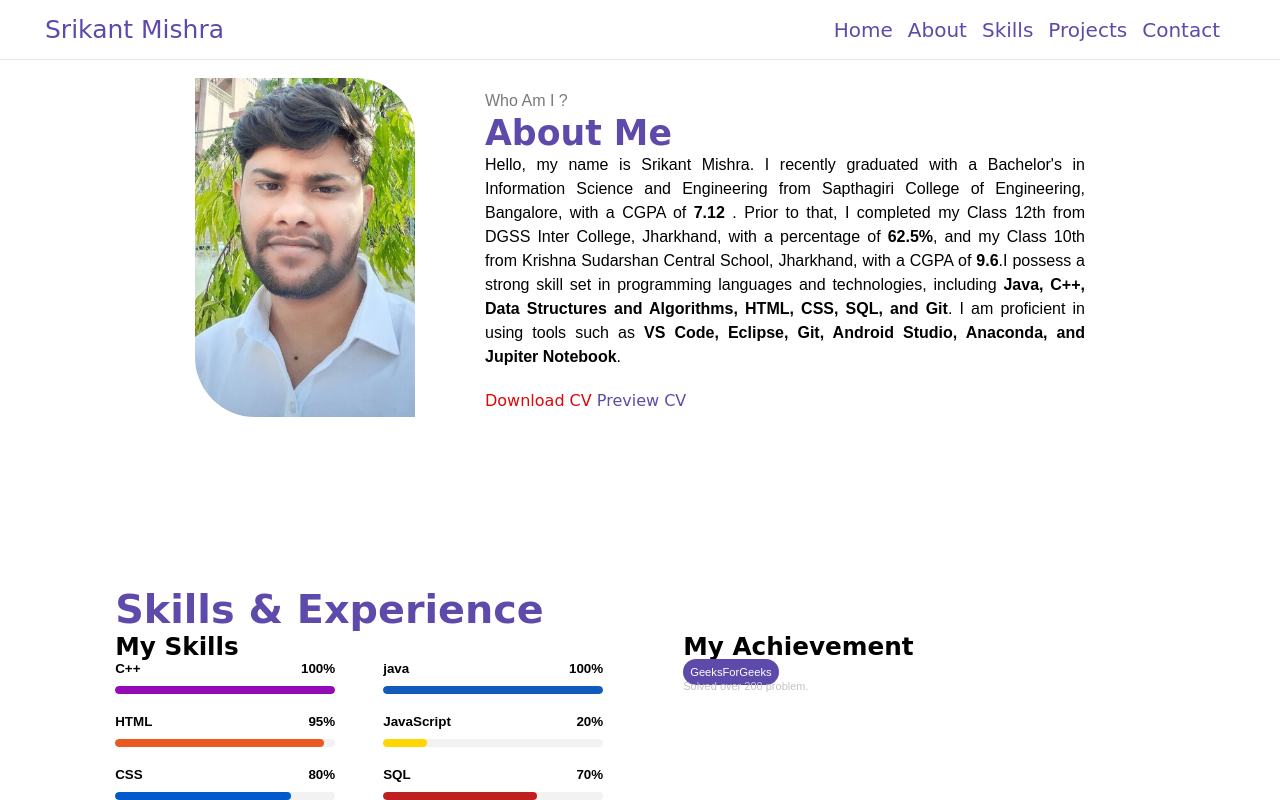
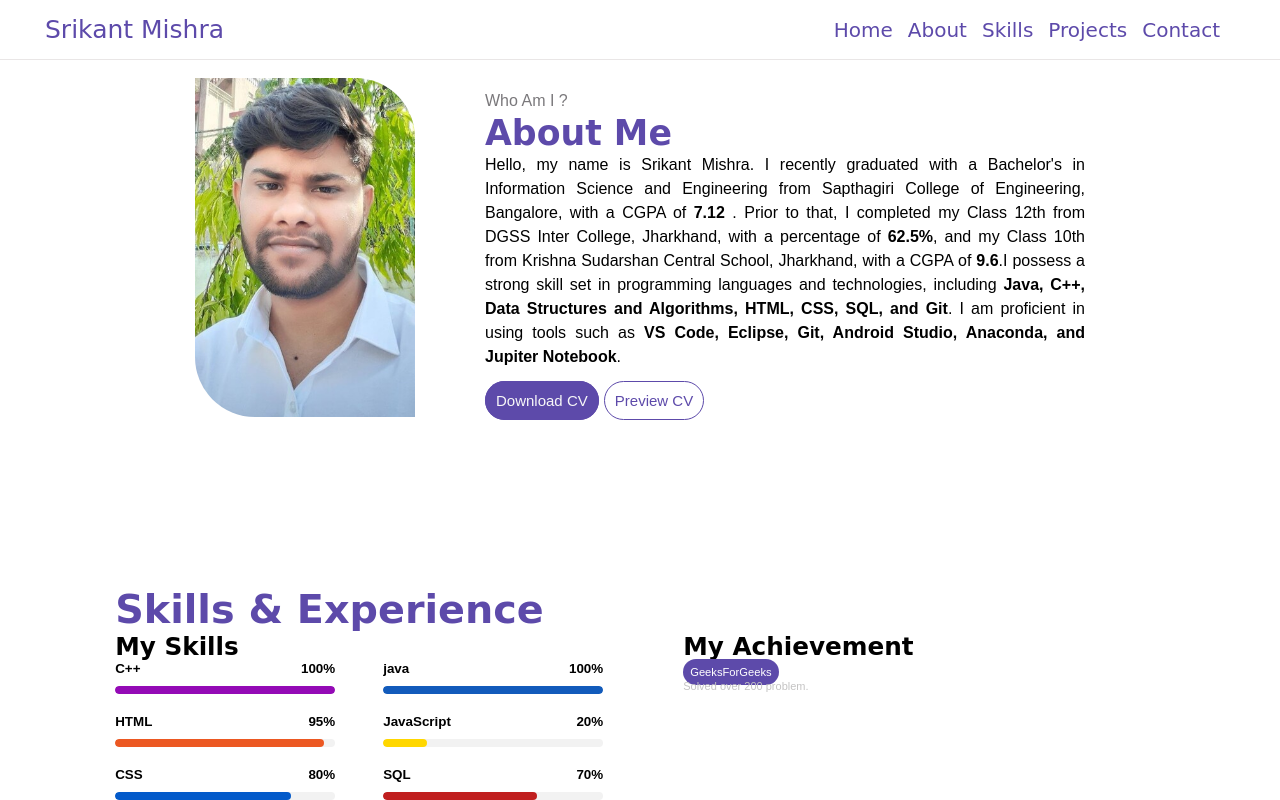
Before and after one commit to SrikantMishra013/myPortfolio, a plain HTML site: page index.html in a window 1280 px wide. In both pictures the pointer is over the link "Download CV". Shown: the part 877-1677 px from the top of the page. Drawn offline with Linux system fonts and the light colour scheme; a web font is replaced by a local one.

Commit message:
did some changes

```diff
--- a/styles.css
+++ b/styles.css
@@ -212,19 +212,21 @@ a:hover {
     text-align: justify;
 }
 
-.btn {
+.download {
     background-color: transparent;
     border: 1px solid #5d4aaa;
     border-radius: 25px;
     font-size: 15px;
+    font-family: sans-serif;
     padding: 10px;
     color: #5d4aaa;
     font-weight: 500;
 }
 
-.btn:hover {
+.download:hover {
     background-color: #5d4aaa;
     color: #f7f7f8;
+    cursor: pointer;
 }
 
 @media (max-width: 767.98px) {
```
